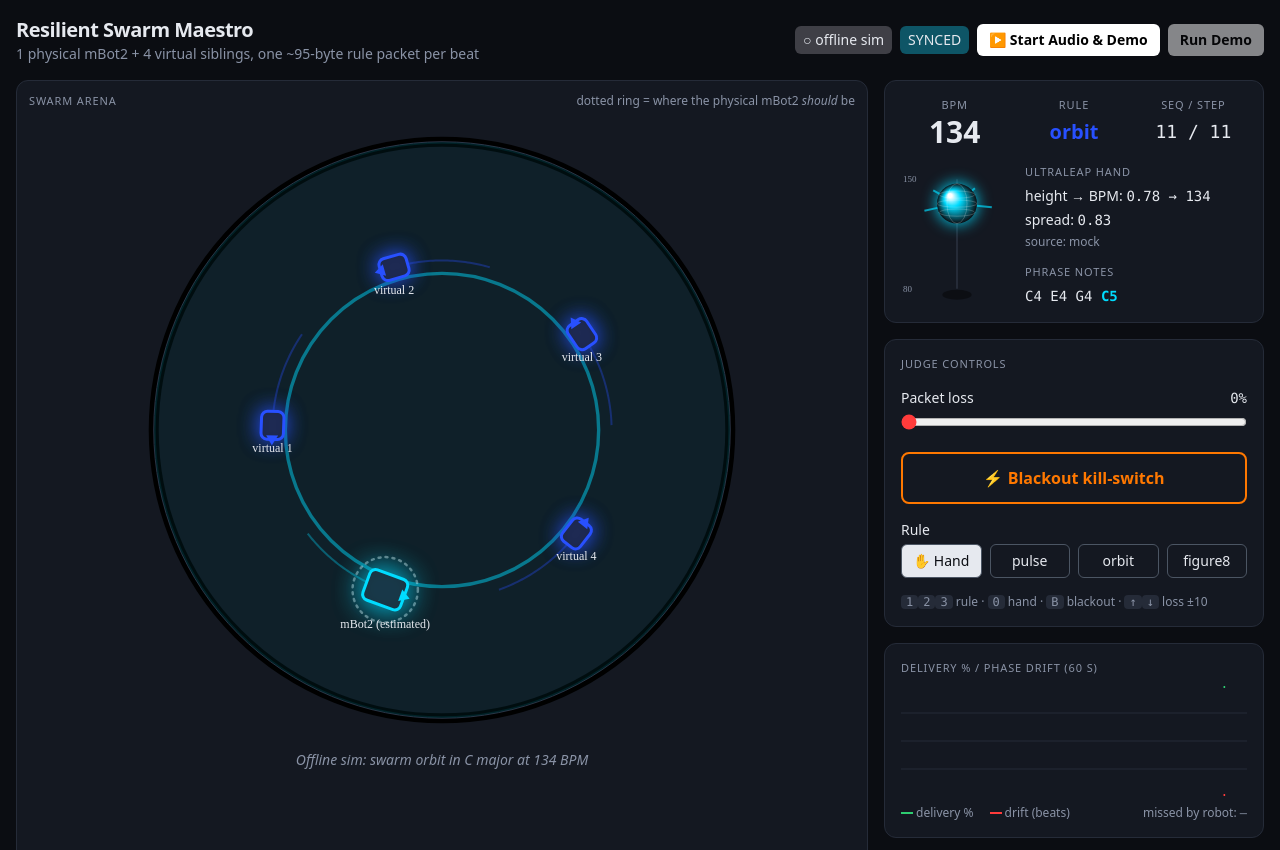
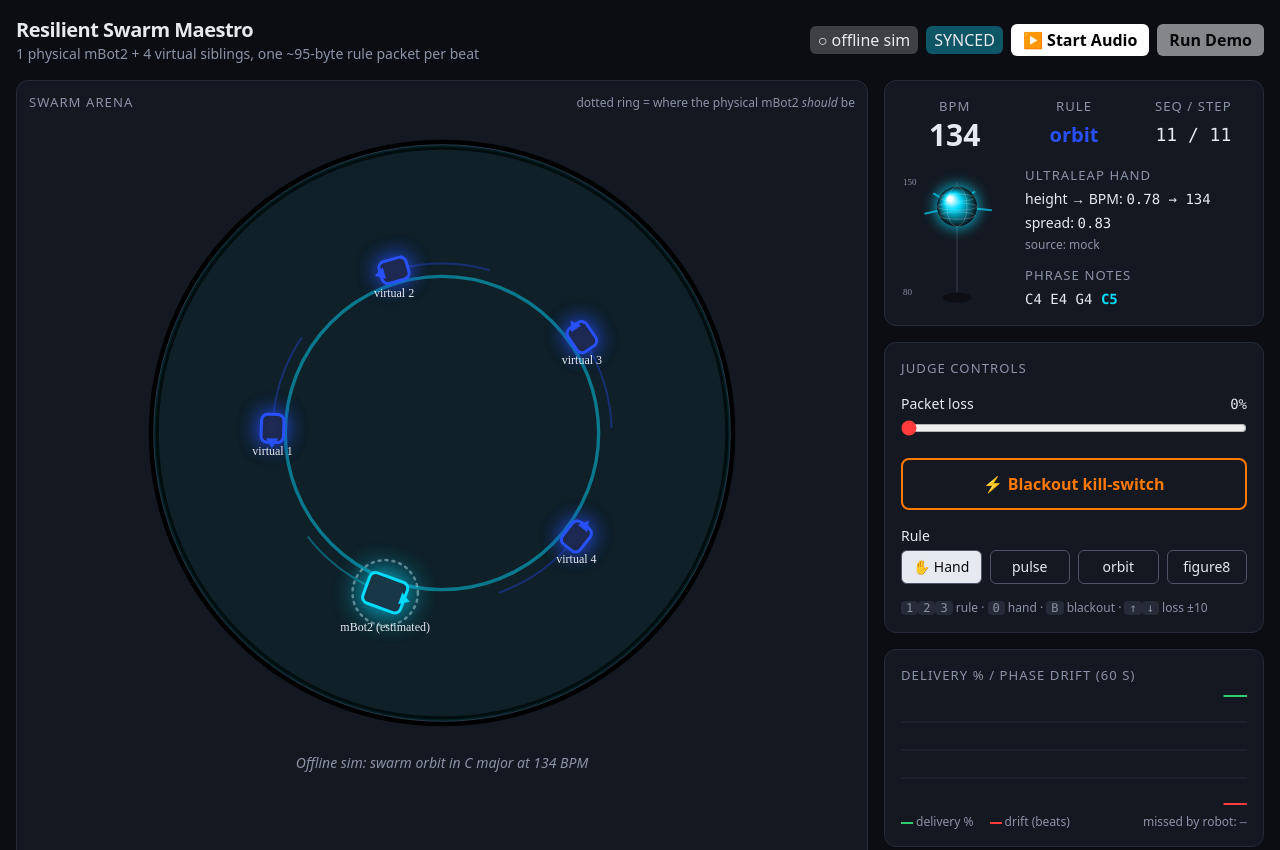
Before and after one commit to shahman21/resilient-swarm-maestro, a plain HTML site: page dashboard/index.html in a window 1280 px wide. Shown: the top 850 px of the page. Drawn offline with nearby package versions, Linux system fonts and the light colour scheme.

Commit message:
Show Hub demo stages and telemetry history

```diff
--- a/dashboard/index.html
+++ b/dashboard/index.html
@@ -13,6 +13,11 @@
   .panel { background:var(--panel); border:1px solid var(--line); border-radius:12px; }
   .lbl { color:var(--muted); font-size:11px; letter-spacing:.08em; text-transform:uppercase; }
   .rule-btn[data-active="true"] { background:#e6e9ef; color:#0b0d12; }
+  #demoStage { font-size:clamp(1.4rem, 3vw, 2.5rem); font-weight:750; color:var(--cyan); }
+  #demoStage[data-fault="true"] { color:var(--amber); }
+  header h1 { font-size:clamp(1.5rem, 3vw, 2.5rem); }
+  header button, #connBadge, #modeBadge { font-size:1rem; }
+  .lbl { font-size:.82rem; }
   input[type=range] { accent-color: var(--red); }
   kbd { background:#252b38; border-radius:4px; padding:0 5px; font-size:11px; }
 </style>
@@ -28,14 +33,13 @@
     <div class="flex items-center gap-2 text-sm">
       <span id="connBadge" class="px-2 py-1 rounded-md bg-gray-700">connecting…</span>
       <span id="modeBadge" class="px-2 py-1 rounded-md bg-gray-700">—</span>
-      <button id="audioBtn" class="px-3 py-1.5 rounded-md font-semibold bg-white text-black hover:bg-gray-200">▶ Start Audio &amp; Demo</button>
-    <button id="runDemoBtn" type="button"
-        class="px-3 py-1.5 rounded-md font-semibold bg-white text-black hover:bg-gray-200 disabled:opacity-50"
-        disabled>
-  Run Demo
-</button>
+      <button id="audioBtn" class="px-3 py-1.5 rounded-md font-semibold bg-white text-black hover:bg-gray-200">▶ Start Audio</button>
+      <button id="runDemoBtn" type="button"
+              class="px-3 py-1.5 rounded-md font-semibold bg-white text-black hover:bg-gray-200 disabled:opacity-50"
+              disabled>Run Demo</button>
     </div>
   </header>
+  <p id="demoStage" role="status" hidden></p>
 
   <main class="grid grid-cols-1 lg:grid-cols-[1fr_380px] gap-4">
     <!-- Arena -->
@@ -90,7 +94,10 @@
       </div>
 
       <div class="panel p-4 flex flex-col gap-2">
-        <div class="flex justify-between"><span class="lbl">Delivery % / phase drift (60 s)</span></div>
+        <div class="flex justify-between gap-2">
+          <span class="lbl" id="historyTitle">Delivery % / phase drift (60 s)</span>
+          <span id="historySource" class="lbl" hidden>Tiger Data</span>
+        </div>
         <canvas id="chart" class="w-full h-28"></canvas>
         <div class="flex gap-4 text-xs" style="color:var(--muted)">
           <span><span class="inline-block w-3 h-0.5 align-middle" style="background:var(--green)"></span> delivery %</span>
@@ -208,7 +215,7 @@ class LocalHub {
 // Connection
 // ===========================================================================
 let S = null, recvAt = 0, ws = null, live = false, localHub = null, localTimer = null;
-const WS_URL = (location.protocol.startsWith('http') ? `ws://${location.host}/ws` : 'ws://localhost:8000/ws');
+const WS_URL = (location.protocol.startsWith('http') ? `${location.protocol === 'https:' ? 'wss:' : 'ws:'}//${location.host}/ws` : 'ws://localhost:8000/ws');
 
 function connect() {
   try { ws = new WebSocket(WS_URL); } catch { return goOffline(); }
@@ -229,7 +236,9 @@ function sendControl(c) {
   else if (localHub) localHub.apply(c);
 }
 function badge() {
-  document.getElementById('runDemoBtn').disabled = !live;
+  renderDemo(live ? S?.demo_stage : null);
+  if (live) refreshHistory();
+  else history = null;
   const b = document.getElementById('connBadge');
   b.textContent = live ? '● hub live' : '○ offline sim';
   b.style.background = live ? '#14532d' : '#3f3f46';
@@ -465,7 +474,53 @@ function fmtBytes(bps) {
   if (bps >= 1e3) return (bps / 1e3).toFixed(1) + ' kB/s';
   return Math.round(bps) + ' B/s';
 }
+const demoStages = new Map([
+  ['synced', 'STAGE 1/4 · SYNCHRONISED'],
+  ['loss', 'STAGE 2/4 · PACKET LOSS 60%'],
+  ['blackout', 'STAGE 3/4 · BLACKOUT'],
+  ['resync', 'STAGE 4/4 · RESYNCHRONISING']
+]);
+function renderDemo(stage) {
+  const label = demoStages.get(stage);
+  const banner = $('demoStage');
+  const button = $('runDemoBtn');
+  const text = label || '';
+  if (banner.textContent !== text) banner.textContent = text;
+  banner.hidden = !label;
+  banner.dataset.fault = String(stage === 'loss' || stage === 'blackout');
+  button.textContent = label ? 'Cancel Demo' : 'Run Demo';
+  button.disabled = !live;
+}
+
+let history = null;
+let historyRequest = null;
+async function refreshHistory() {
+  if (!live || historyRequest) return;
+  const socket = ws;
+  const request = new AbortController();
+  historyRequest = request;
+  const timeout = setTimeout(() => request.abort(), 5000);
+  try {
+    const response = await fetch('/api/history', { cache: 'no-store', signal: request.signal });
+    if (!response.ok) throw new Error('History unavailable');
+    const data = await response.json();
+    if (!live || ws !== socket) return;
+    const rows = Array.isArray(data.rows) ? data.rows.filter(row =>
+      row && Number.isFinite(row.delivery_pct) && Number.isFinite(row.phase_drift)) : [];
+    history = rows.length >= 2 && Number.isFinite(data.bucket_s) && data.bucket_s > 0
+      ? { ...data, rows }
+      : null;
+  } catch {
+    if (ws === socket) history = null;
+  } finally {
+    clearTimeout(timeout);
+    historyRequest = null;
+  }
+}
+setInterval(refreshHistory, 10000);
+
 function renderPanel(s) {
+  renderDemo(live ? s.demo_stage : null);
   $('bpm').textContent = s.bpm;
   $('rule').textContent = s.rule; $('rule').style.color = RULE_COLOUR[s.rule];
   $('seqstep').textContent = `${s.seq} / ${s.step}`;
@@ -489,36 +544,38 @@ function renderPanel(s) {
   $('bwRule500').textContent = fmtBytes(s.packet_bytes * sps);   // one broadcast reaches everyone
   $('bwStream500').textContent = fmtBytes(500 * 30 * 32);         // ~32 B per x,y,heading update
   if (s.music) $('music').textContent = `${s.music.key} ${s.music.scale} · ${s.music.chords.join(' – ')}`;
-  drawChart(s.telemetry_history || []);
+  $('historyTitle').textContent = history
+    ? `Delivery % / phase drift (${history.bucket_s} s buckets)`
+    : 'Delivery % / phase drift (60 s)';
+  $('historySource').hidden = history?.source !== 'tiger';
+  drawChart(history?.rows || s.telemetry_history || [], history ? history.rows.length : 60);
 }
 
 const ch = $('chart'), cc = ch.getContext('2d');
-function drawChart(hist) {
+function drawChart(hist, slots) {
   const d = devicePixelRatio || 1, r = ch.getBoundingClientRect();
-  if (ch.width !== Math.round(r.width * d)) { ch.width = r.width * d; ch.height = r.height * d; }
+  const width = Math.round(r.width * d), height = Math.round(r.height * d);
+  if (ch.width !== width || ch.height !== height) { ch.width = width; ch.height = height; }
   const W = ch.width, H = ch.height;
   cc.clearRect(0, 0, W, H);
   cc.strokeStyle = '#252b38'; cc.lineWidth = 1;
   [0.25, 0.5, 0.75].forEach(f => { cc.beginPath(); cc.moveTo(0, H * f); cc.lineTo(W, H * f); cc.stroke(); });
   if (hist.length < 2) return;
-  const x = i => (i / 59) * W;
+  const count = Math.max(hist.length, slots, 2);
+  const x = i => (count - hist.length + i) / (count - 1) * W;
   const line = (vals, max, colour) => {
     cc.strokeStyle = colour; cc.lineWidth = 2 * d; cc.beginPath();
     vals.forEach((v, i) => { const y = H - Math.min(1, v / max) * (H - 4) - 2; i ? cc.lineTo(x(i), y) : cc.moveTo(x(i), y); });
     cc.stroke();
   };
-  const off = 60 - hist.length;
-  const pad = arr => Array(off).fill(null).concat(arr);
   const deliv = hist.map(h => h.delivery_pct), drift = hist.map(h => h.phase_drift);
-  cc.save(); cc.translate(x(off), 0); cc.scale((W - x(off)) / W, 1);
   line(deliv, 100, '#2ecc71');
   line(drift, Math.max(4, ...drift), '#ff3b3b');
-  cc.restore();
 }
 
 // controls
 $('runDemoBtn').addEventListener('click', () => {
-  sendControl({ demo: true });
+  if (live) sendControl({ demo: !demoStages.has(S?.demo_stage) });
 });
 $('loss').addEventListener('input', e => { sendControl({ packet_loss_pct: +e.target.value }); $('lossVal').textContent = e.target.value + '%'; });
 $('blackoutBtn').addEventListener('click', () => sendControl({ blackout: !(S && S.blackout) }));
```
